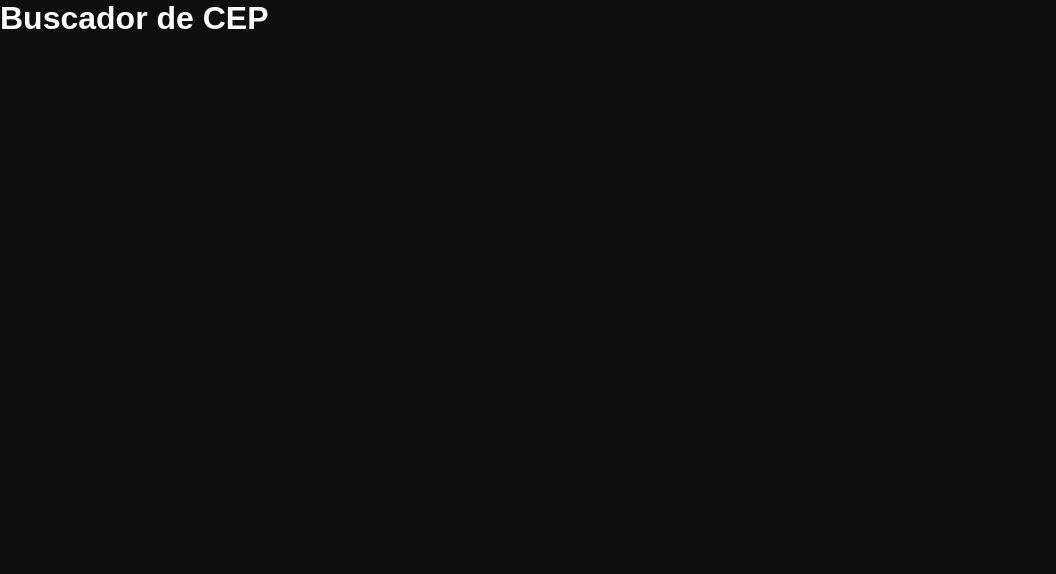
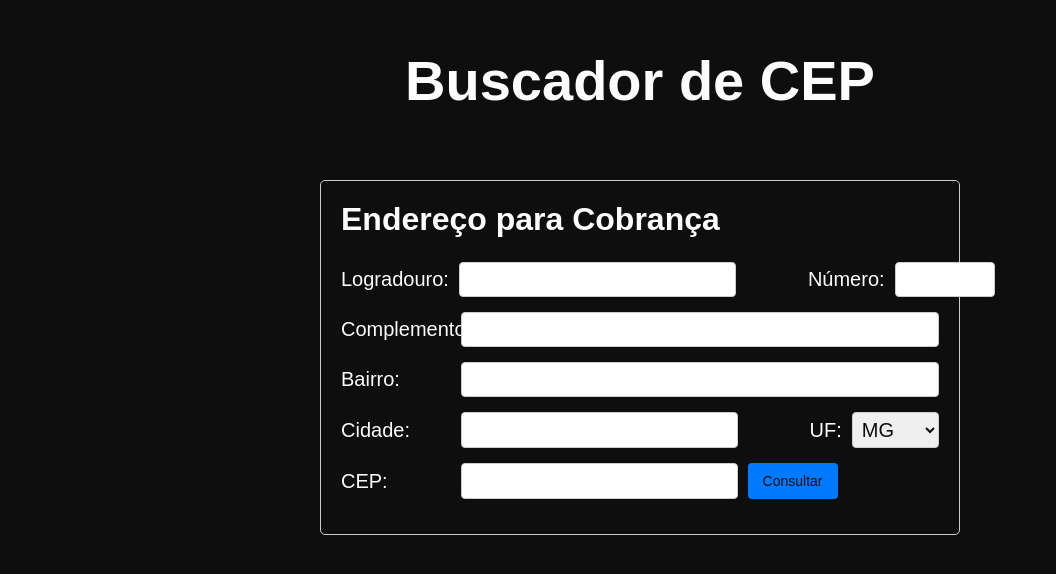
Before and after one commit to eliaszavan/buscador-cep, a plain HTML site: page index.html in a window 1280 px wide. Shown: the whole page, without its empty margins (0-1056 px from the left). Drawn offline with Linux system fonts and the light colour scheme.

Commit message:
form added

```diff
--- a/css/style.css
+++ b/css/style.css
@@ -36,3 +36,91 @@ body::-webkit-scrollbar {
 body {
     background-color: var(--dark);
 }
+
+.title {
+    display: flex;
+    align-items: center;
+    justify-content: center;
+    flex-direction: column;
+    height: 20%;
+}
+
+.title a {
+    font-size: 56px;
+    font-weight: bold;
+    cursor: pointer;
+    text-decoration: none;
+    transition: opacity 0.4s;
+}
+
+.title a:hover {
+    opacity: 0.8;
+}
+.container {
+    width: 50%;
+    margin: 20px auto;
+    border: 1px solid #ccc;
+    padding: 20px;
+    border-radius: 5px;
+    background-color: var(--dark);
+}
+
+.row {
+    display: flex;
+    margin-bottom: 15px;
+}
+
+.row label {
+    width: 20%;
+    padding-right: 10px;
+    display: flex;
+    align-items: center;
+    font-size: 20px;
+}
+
+.row input, .row select {
+    flex: 1;
+    padding: 5px;
+    font-size: 14px;
+    border: 1px solid #ccc;
+    border-radius: 4px;
+    color: var(--black);
+    font-size: 20px;
+}
+
+.row input[type="number"] {
+    max-width: 100px;
+}
+
+.row .right-input {
+    flex: 0.2;
+    margin-left: 5px;
+}
+
+.cep-container {
+    display: flex;
+    gap: 10px;
+}
+
+.buttons {
+    display: flex;
+    justify-content: space-between;
+}
+
+button {
+    padding: 10px 15px;
+    border: none;
+    border-radius: 4px;
+    cursor: pointer;
+    background-color: #007BFF;
+    color: var(--black);
+    font-size: 14px;
+}
+
+button:hover {
+    background-color: #0056b3;
+}
+
+h1 {
+    margin-bottom: 24px;
+}
--- a/index.html
+++ b/index.html
@@ -9,8 +9,49 @@
     <link rel="shortcut icon" href="assets/favicon.ico" type="image/x-icon">
 </head>
 <body>
+    <div class="title">
+        <a href="/address_filler.html">Buscador de CEP</a>
+
+    </div>
     <div class="container">
-        <h1>Buscador de CEP</h1>
+        <h1>Endereço para Cobrança</h1>
+
+        <div class="row">
+            <label for="logradouro">Logradouro:</label>
+            <input type="text" id="logradouro" style="flex: 4;">
+            <label style="margin: 0; flex: 0; margin-left: 72px" for="numero">Número:</label>
+            <input type="number" id="numero" style="flex: 1">
+        </div>
+
+        <div class="row">
+            <label for="complemento">Complemento:</label>
+            <input type="text" id="complemento">
+        </div>
+
+        <div class="row">
+            <label for="bairro">Bairro:</label>
+            <input type="text" id="bairro">
+        </div>
+
+        <div class="row">
+            <label for="cidade">Cidade:</label>
+            <input type="text" id="cidade" style="flex: 3;">
+            <label for="uf" style="flex: 0; margin-left: 72px">UF:</label>
+            <select id="uf" style="flex: 1;">
+                <option value="MG">MG</option>
+                <option value="SP">SP</option>
+                <option value="RJ">RJ</option>
+            </select>
+        </div>
+
+        <div class="row">
+            <label for="cep">CEP:</label>
+            <div class="cep-container" style="flex: 0;">
+                <input type="text" id="cep" onkeyup="handleZipCode(event)">
+                <button>Consultar</button>
+            </div>
+        </div>
+
     </div>
 
     <script src="js/main.js" defer></script>
--- a/js/main.js
+++ b/js/main.js
@@ -0,0 +1,11 @@
+const handleZipCode = (event) => {
+    let input = event.target
+    input.value = zipCodeMask(input.value)
+}
+
+const zipCodeMask = (value) => {
+    if (!value) return ""
+    value = value.replace(/\D/g, '')
+    value = value.replace(/(\d{5})(\d)/, '$1-$2')
+    return value
+}
```
Also changed, not shown: address_filler.html (added, +18 -0 lines).
